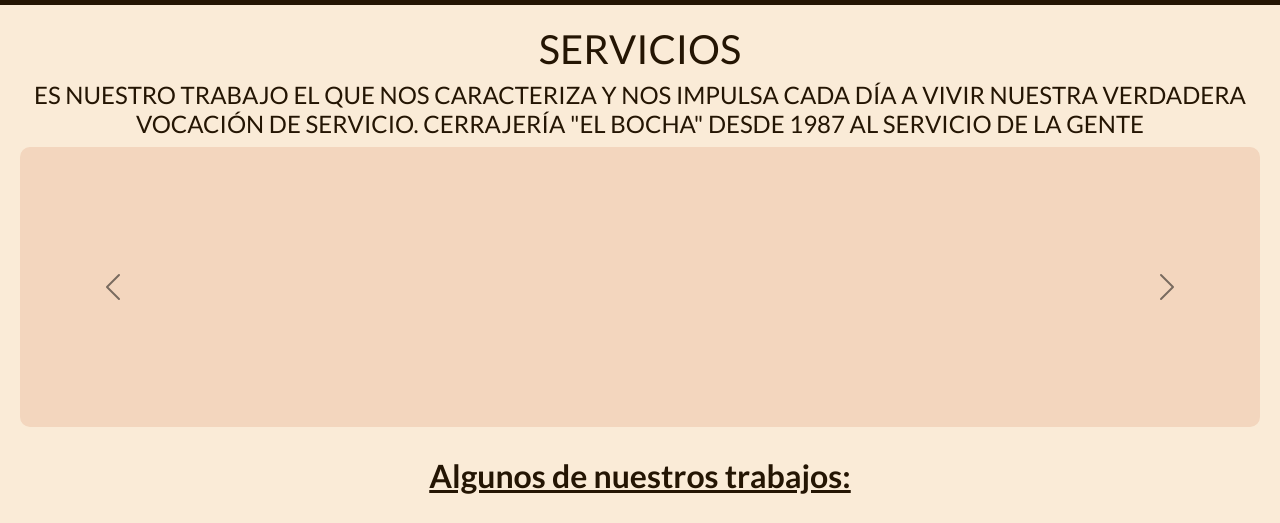
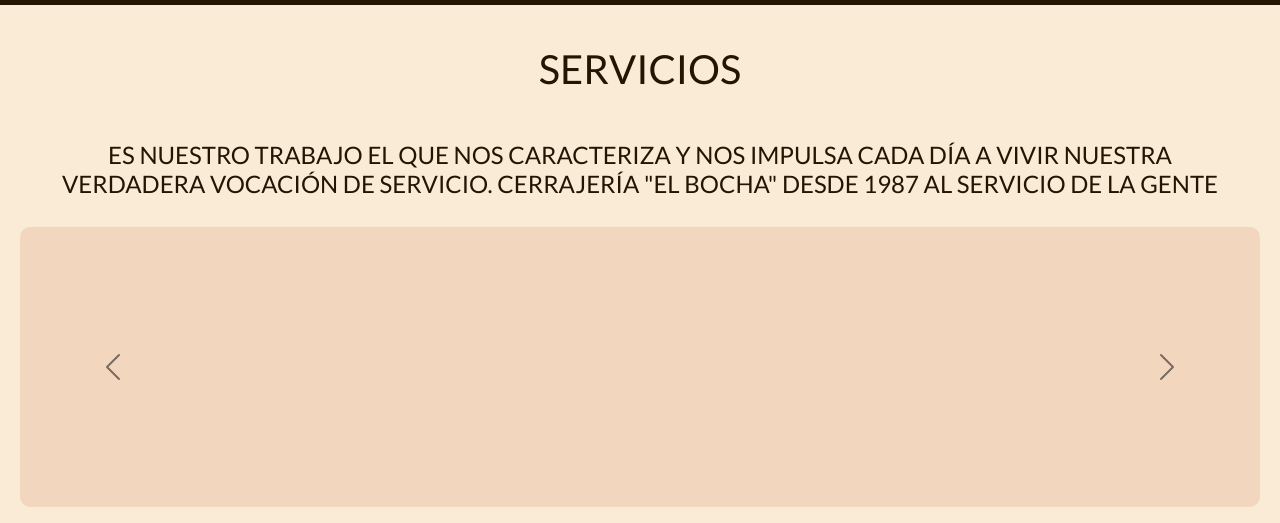
Before and after one commit to lucianosciarrabba/mi_repositorio_final, a plain HTML site: page pages/servicios.html in a window 1280 px wide. Shown: the part 111-634 px from the top of the page. Drawn offline with nearby package versions, Linux system fonts and the light colour scheme; a web font is replaced by a local one.

Commit message:
mejore la visual del texto en SERVICIOS

```diff
--- a/css/style.css
+++ b/css/style.css
@@ -131,6 +131,8 @@ main {
 .main-servicios {
   text-align: center;
   color: #241503; }
+  .main-servicios h1, .main-servicios h4 {
+    padding: 20px; }
   .main-servicios h2 {
     margin: 30px;
     text-decoration: underline;
--- a/scss/sections/_main-servicios.scss
+++ b/scss/sections/_main-servicios.scss
@@ -1,6 +1,9 @@
 .main-servicios {
     text-align: center;
     color: $marron;
+    h1, h4{
+        padding: 20px;
+    }
 
     h2 {
         margin: 30px;
```
